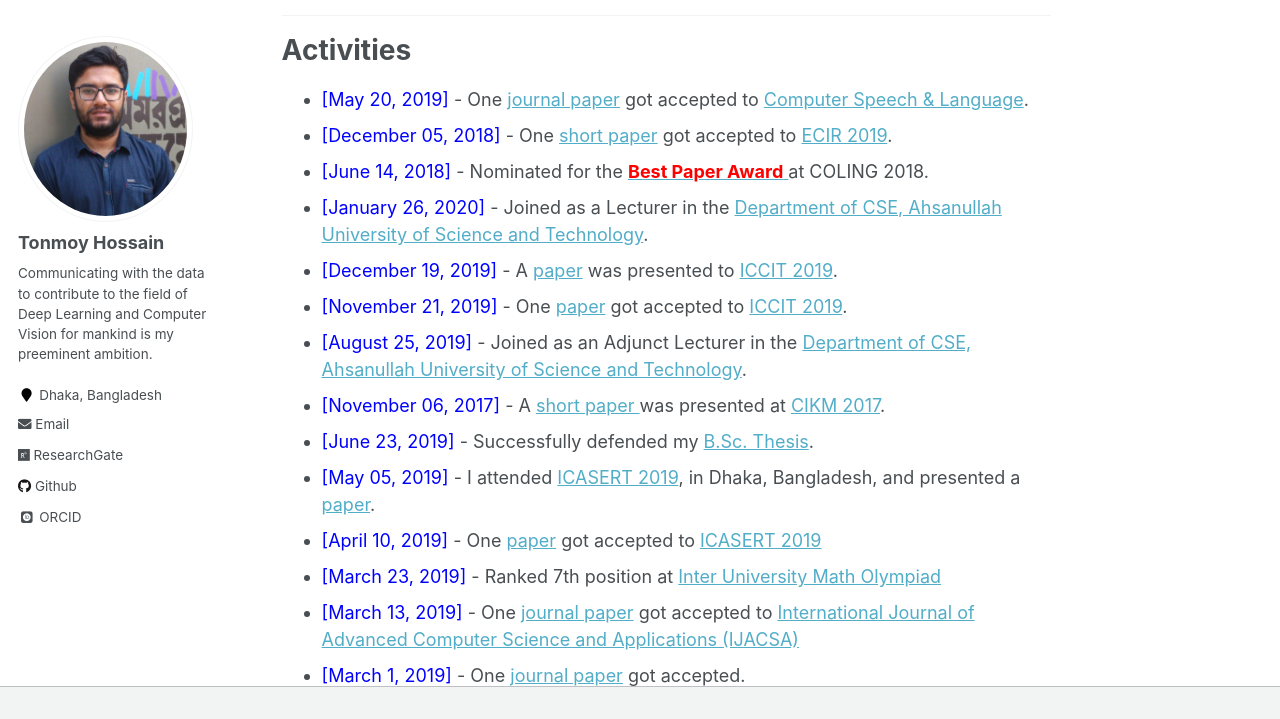
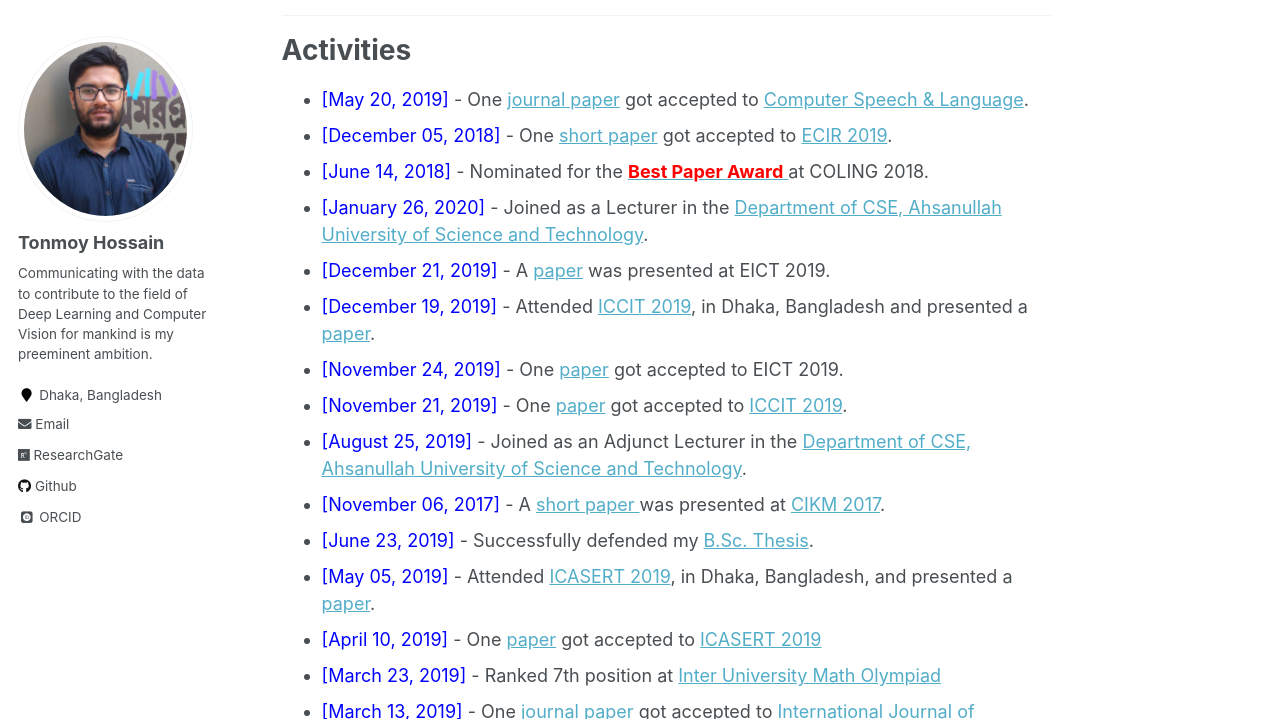
Before and after one commit to shaeekh/shaeekh.github.io, a Jekyll site: the page built from _pages/about.md, in a window 1280 px wide and 900 px high, scrolled down 403 px, cut to the strip 0-719 px from the top of the window. Built offline with Jekyll 4.4.1, drawn with Linux system fonts in a browser that asks for light colours; some web fonts are replaced.

Commit message:
Update about.md

```diff
--- a/_pages/about.md
+++ b/_pages/about.md
@@ -23,12 +23,14 @@ My name is Tonmoy Hossain. I graduated with a B.Sc. degree in Computer Science a
 * <span style="color:Blue"> [December 05, 2018] </span> - One [short paper](https://link.springer.com/chapter/10.1007/978-3-030-15719-7_14) got accepted to [ECIR 2019](http://ecir2019.org/).
 * <span style="color:Blue"> [June 14, 2018] </span> - Nominated for the [<span style="color:Red"> **Best Paper Award** </span>](http://coling2018.org/coling-2018-best-papers/) at COLING 2018.
 * <span style="color:Blue"> [January 26, 2020] </span> - Joined as a Lecturer in the [Department of CSE, Ahsanullah University of Science and Technology](http://aust.edu/).
-* <span style="color:Blue"> [December 19, 2019] </span> - A [paper](https://ieeexplore.ieee.org/document/9038609) was presented to [ICCIT 2019](http://iccit.org.bd/2019/).
+* <span style="color:Blue"> [December 21, 2019] </span> - A [paper](https://ieeexplore.ieee.org/document/9068847) was presented at EICT 2019.
+* <span style="color:Blue"> [December 19, 2019] </span> - Attended [ICCIT 2019](http://iccit.org.bd/2019/), in Dhaka, Bangladesh and presented a [paper](https://ieeexplore.ieee.org/document/9038609).
+* <span style="color:Blue"> [November 24, 2019] </span> - One [paper](https://ieeexplore.ieee.org/document/9068847) got accepted to EICT 2019.
 * <span style="color:Blue"> [November 21, 2019] </span> - One [paper](https://ieeexplore.ieee.org/document/9038609) got accepted to [ICCIT 2019](http://iccit.org.bd/2019/).
 * <span style="color:Blue"> [August 25, 2019] </span> - Joined as an Adjunct Lecturer in the [Department of CSE, Ahsanullah University of Science and Technology](http://aust.edu/).
 * <span style="color:Blue"> [November 06, 2017] </span> - A [short paper ](https://dl.acm.org/citation.cfm?id=3133106) was presented at [CIKM 2017](http://www.cikmconference.org/CIKM2017/index.html).
 * <span style="color:Blue"> [June 23, 2019]  </span> - Successfully defended my [B.Sc. Thesis](https://tonmoy-hossain.github.io/files/Hossain_Tonmoy_B.Sc._Thesis.pdf).
-* <span style="color:Blue"> [May 05, 2019] </span> - I attended [ICASERT 2019](http://home.ewubd.edu/events/1st-international-conference-on-advances-in-science-engineering-and-robotics-technology-icasert-2019/), in Dhaka, Bangladesh, and presented a [paper](https://ieeexplore.ieee.org/document/8934561).
+* <span style="color:Blue"> [May 05, 2019] </span> - Attended [ICASERT 2019](http://home.ewubd.edu/events/1st-international-conference-on-advances-in-science-engineering-and-robotics-technology-icasert-2019/), in Dhaka, Bangladesh, and presented a [paper](https://ieeexplore.ieee.org/document/8934561).
 * <span style="color:Blue"> [April 10, 2019] </span> - One [paper](https://ieeexplore.ieee.org/document/8934561) got accepted to [ICASERT 2019](http://home.ewubd.edu/events/1st-international-conference-on-advances-in-science-engineering-and-robotics-technology-icasert-2019/)
 * <span style="color:Blue"> [March 23, 2019] </span> - Ranked 7th position at [Inter University Math Olympiad](http://tonmoy-hossain.github.io/files/Math_Olympiad.pdf)
 * <span style="color:Blue"> [March 13, 2019] </span> - One [journal paper](https://thesai.org/Downloads/Volume10No3/Paper_68-A_Gender_Neutral_Approach_to_Detect_Early_Alzheimers_Disease.pdf) got accepted to [International Journal of Advanced Computer Science and Applications (IJACSA)](https://thesai.org/Publications/IJACSA/)
```
